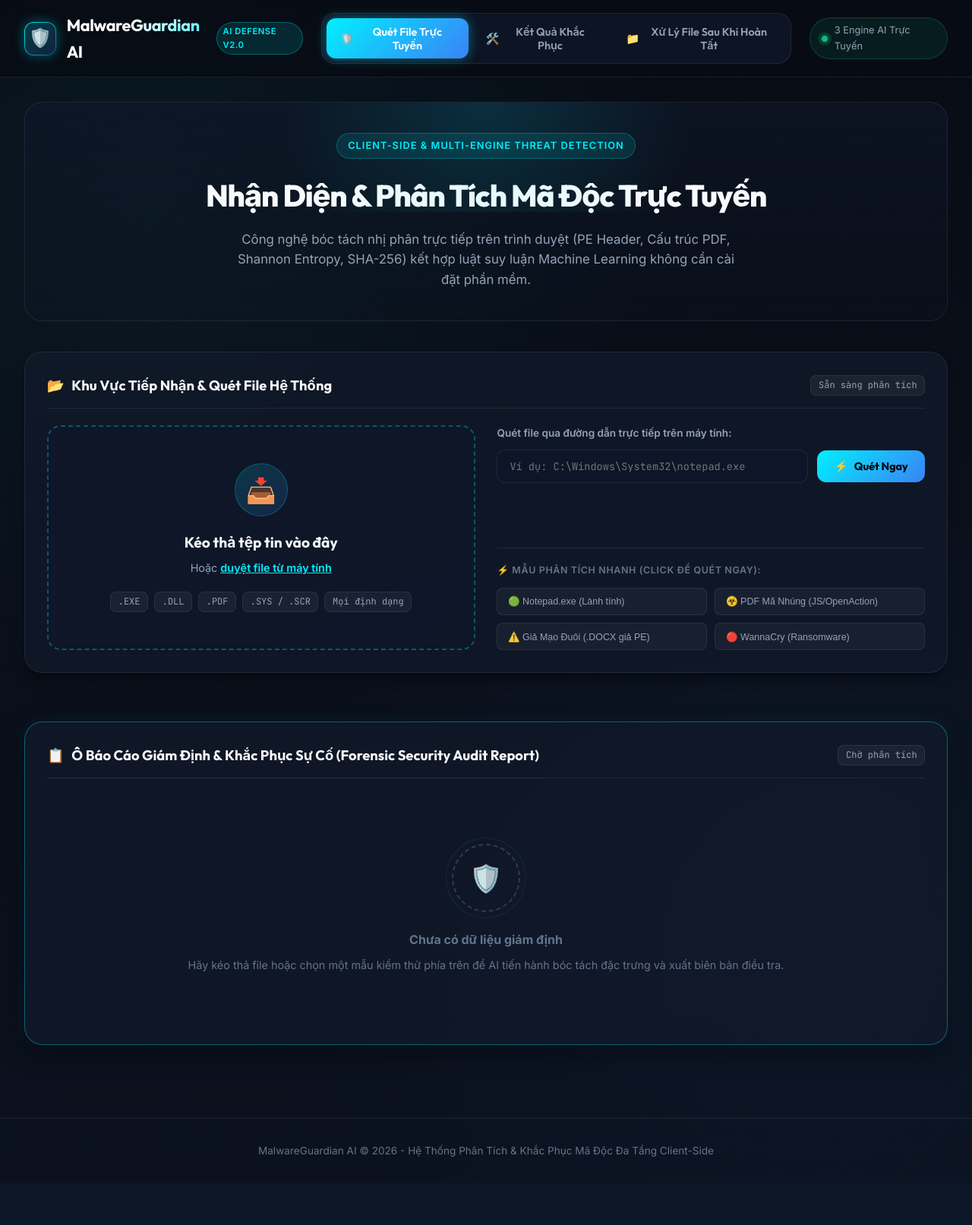
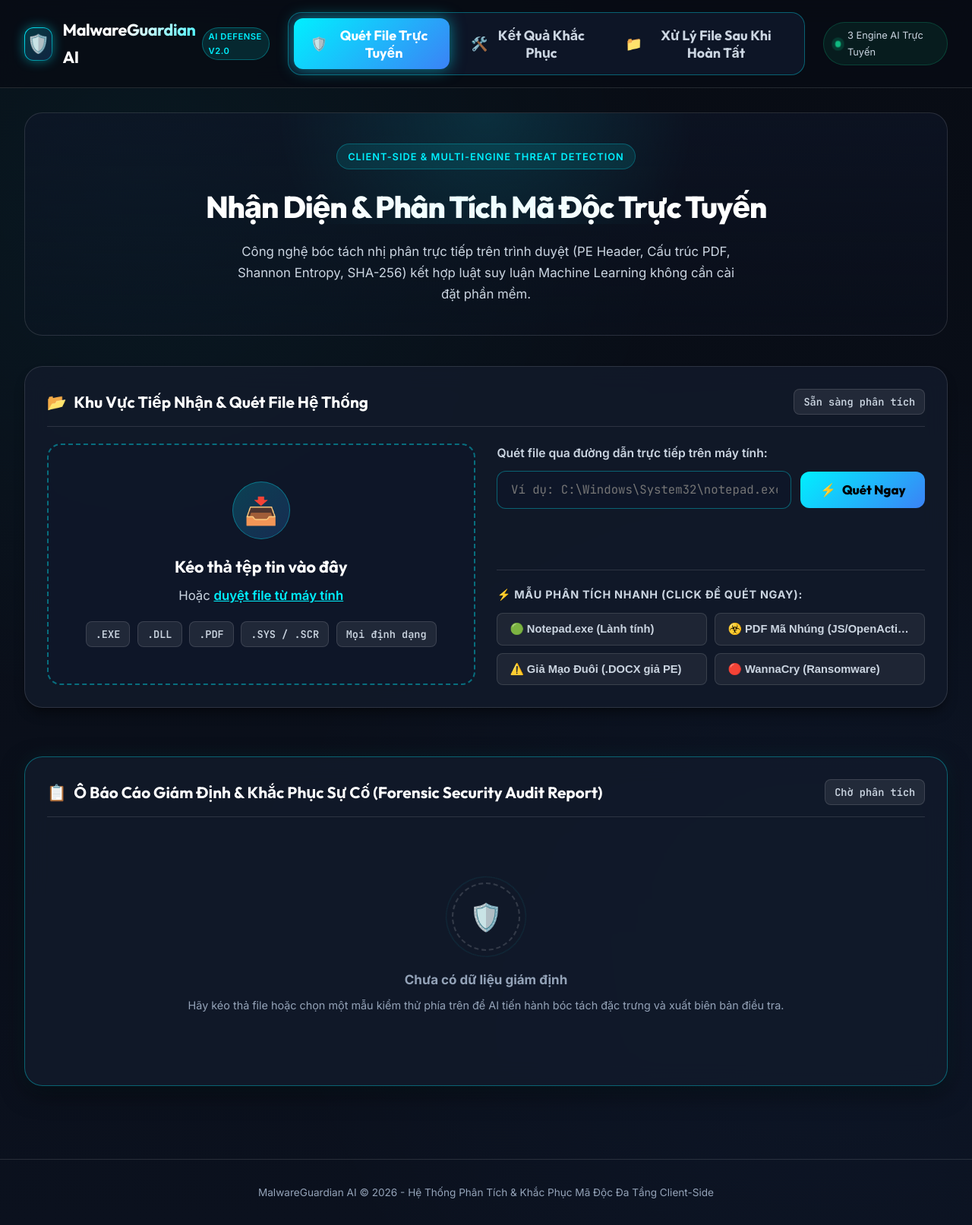
Before and after one commit to LongNgoRyo/AI-POWERED-MULTI-ENGINE-THREAT-DETECTION, a FastAPI app: page / in a window 1280 px wide. Shown: the whole page at 76% size. Before the commit the page ends 1523 px from the top, so only its background shows below. Run offline with FastAPI, Linux system fonts and the light colour scheme; some libraries are stand-ins or nearby versions.

Commit message:
Enlarge font sizes and enhance text contrast for better readability

```diff
--- a/web/static/css/style.css
+++ b/web/static/css/style.css
@@ -6,29 +6,29 @@
 :root {
   --bg-primary: #080c14;
   --bg-secondary: #0f172a;
-  --bg-card: rgba(18, 26, 43, 0.75);
-  --bg-card-hover: rgba(26, 38, 64, 0.85);
-  --border-subtle: rgba(255, 255, 255, 0.08);
-  --border-highlight: rgba(0, 240, 255, 0.25);
+  --bg-card: rgba(18, 26, 43, 0.85);
+  --bg-card-hover: rgba(26, 38, 64, 0.92);
+  --border-subtle: rgba(255, 255, 255, 0.12);
+  --border-highlight: rgba(0, 240, 255, 0.35);
 
   --primary: #00f0ff;
-  --primary-glow: rgba(0, 240, 255, 0.35);
+  --primary-glow: rgba(0, 240, 255, 0.45);
   --primary-gradient: linear-gradient(135deg, #00f0ff 0%, #3b82f6 100%);
 
   --safe: #10b981;
-  --safe-glow: rgba(16, 185, 129, 0.3);
+  --safe-glow: rgba(16, 185, 129, 0.4);
   --safe-gradient: linear-gradient(135deg, #10b981 0%, #059669 100%);
 
   --danger: #f43f5e;
-  --danger-glow: rgba(244, 63, 94, 0.35);
+  --danger-glow: rgba(244, 63, 94, 0.45);
   --danger-gradient: linear-gradient(135deg, #f43f5e 0%, #e11d48 100%);
 
   --warning: #f59e0b;
-  --warning-glow: rgba(245, 158, 11, 0.3);
+  --warning-glow: rgba(245, 158, 11, 0.4);
 
-  --text-main: #f8fafc;
-  --text-muted: #94a3b8;
-  --text-dim: #64748b;
+  --text-main: #ffffff;
+  --text-muted: #cbd5e1;
+  --text-dim: #94a3b8;
 
   --font-heading: 'Outfit', -apple-system, BlinkMacSystemFont, 'Segoe UI', Roboto, sans-serif;
   --font-body: 'Inter', -apple-system, BlinkMacSystemFont, 'Segoe UI', Roboto, sans-serif;
@@ -53,6 +53,7 @@
 
 body {
   font-family: var(--font-body);
+  font-size: 17px;
   background-color: var(--bg-primary);
   background-image:
     radial-gradient(circle at 15% 15%, rgba(0, 240, 255, 0.05) 0%, transparent 40%),
@@ -60,7 +61,7 @@ body {
     linear-gradient(to bottom, #080c14, #0b111e);
   color: var(--text-main);
   min-height: 100vh;
-  line-height: 1.6;
+  line-height: 1.65;
   overflow-x: hidden;
 }
 
@@ -161,11 +162,11 @@ body {
 /* Nav Tabs */
 .nav-tabs {
   display: flex;
-  background: rgba(15, 23, 42, 0.8);
-  padding: 0.35rem;
+  background: rgba(15, 23, 42, 0.9);
+  padding: 0.45rem;
   border-radius: var(--radius-lg);
-  border: 1px solid var(--border-subtle);
-  gap: 0.25rem;
+  border: 1px solid var(--border-highlight);
+  gap: 0.4rem;
 }
 
 .nav-tab-btn {
@@ -173,26 +174,26 @@ body {
   border: none;
   color: var(--text-muted);
   font-family: var(--font-heading);
-  font-size: 0.9rem;
-  font-weight: 600;
-  padding: 0.55rem 1.15rem;
+  font-size: 1.12rem;
+  font-weight: 700;
+  padding: 0.65rem 1.35rem;
   border-radius: var(--radius-md);
   cursor: pointer;
   transition: all 0.25s ease;
   display: flex;
   align-items: center;
-  gap: 0.5rem;
+  gap: 0.6rem;
 }
 
 .nav-tab-btn:hover {
-  color: var(--text-main);
-  background: rgba(255, 255, 255, 0.05);
+  color: #ffffff;
+  background: rgba(255, 255, 255, 0.08);
 }
 
 .nav-tab-btn.active {
   color: #ffffff;
   background: var(--primary-gradient);
-  box-shadow: 0 0 15px rgba(0, 240, 255, 0.4);
+  box-shadow: 0 0 20px rgba(0, 240, 255, 0.5);
 }
 
 /* System Pulse Indicator */
@@ -411,7 +412,7 @@ body {
 
 .card-title {
   font-family: var(--font-heading);
-  font-size: 1.15rem;
+  font-size: 1.3rem;
   font-weight: 700;
   display: flex;
   align-items: center;
@@ -420,8 +421,8 @@ body {
 
 /* Dropzone */
 .dropzone {
-  border: 2px dashed rgba(0, 240, 255, 0.3);
-  background: rgba(15, 23, 42, 0.5);
+  border: 2px dashed rgba(0, 240, 255, 0.4);
+  background: rgba(15, 23, 42, 0.65);
   border-radius: var(--radius-lg);
   padding: 3rem 1.5rem;
   text-align: center;
@@ -433,21 +434,21 @@ body {
 
 .dropzone:hover, .dropzone.dragover {
   border-color: var(--primary);
-  background: rgba(0, 240, 255, 0.05);
-  box-shadow: 0 0 30px rgba(0, 240, 255, 0.15) inset;
+  background: rgba(0, 240, 255, 0.08);
+  box-shadow: 0 0 30px rgba(0, 240, 255, 0.2) inset;
 }
 
 .dropzone-icon {
-  width: 70px;
-  height: 70px;
+  width: 76px;
+  height: 76px;
   margin: 0 auto 1.2rem;
   border-radius: 50%;
-  background: linear-gradient(135deg, rgba(0, 240, 255, 0.15), rgba(59, 130, 246, 0.15));
+  background: linear-gradient(135deg, rgba(0, 240, 255, 0.2), rgba(59, 130, 246, 0.2));
   border: 1px solid var(--border-highlight);
   display: flex;
   align-items: center;
   justify-content: center;
-  font-size: 2rem;
+  font-size: 2.2rem;
   color: var(--primary);
   transition: transform 0.3s ease;
 }
@@ -458,30 +459,32 @@ body {
 
 .dropzone-prompt h3 {
   font-family: var(--font-heading);
-  font-size: 1.2rem;
+  font-size: 1.35rem;
   margin-bottom: 0.4rem;
+  color: #ffffff;
 }
 
 .dropzone-prompt p {
   color: var(--text-muted);
-  font-size: 0.9rem;
+  font-size: 1.05rem;
 }
 
 .supported-chips {
   display: flex;
   align-items: center;
   justify-content: center;
-  gap: 0.5rem;
+  gap: 0.6rem;
   margin-top: 1.2rem;
   flex-wrap: wrap;
 }
 
 .chip {
-  font-size: 0.75rem;
+  font-size: 0.85rem;
   font-family: var(--font-mono);
-  padding: 0.2rem 0.6rem;
+  font-weight: 600;
+  padding: 0.3rem 0.75rem;
   border-radius: var(--radius-sm);
-  background: rgba(255, 255, 255, 0.05);
+  background: rgba(255, 255, 255, 0.08);
   border: 1px solid var(--border-subtle);
   color: var(--text-muted);
 }
@@ -495,7 +498,7 @@ body {
 
 .path-input-group label {
   display: block;
-  font-size: 0.85rem;
+  font-size: 0.98rem;
   font-weight: 600;
   color: var(--text-muted);
   margin-bottom: 0.6rem;
@@ -511,29 +514,29 @@ body {
 .cyber-input {
   flex: 1;
   min-width: 0;
-  background: rgba(15, 23, 42, 0.9);
-  border: 1px solid var(--border-subtle);
+  background: rgba(15, 23, 42, 0.95);
+  border: 1px solid var(--border-highlight);
   border-radius: var(--radius-md);
-  padding: 0.75rem 1rem;
+  padding: 0.85rem 1.1rem;
   color: #fff;
   font-family: var(--font-mono);
-  font-size: 0.85rem;
+  font-size: 0.98rem;
   transition: all 0.25s ease;
 }
 
 .cyber-input:focus {
   outline: none;
   border-color: var(--primary);
-  box-shadow: 0 0 10px var(--primary-glow);
+  box-shadow: 0 0 14px var(--primary-glow);
 }
 
 .cyber-btn {
   background: var(--primary-gradient);
   color: #000;
   font-family: var(--font-heading);
-  font-weight: 700;
-  font-size: 0.9rem;
-  padding: 0.75rem 1.4rem;
+  font-weight: 800;
+  font-size: 1.05rem;
+  padding: 0.85rem 1.6rem;
   border-radius: var(--radius-md);
   border: none;
   cursor: pointer;
@@ -544,12 +547,12 @@ body {
   gap: 0.5rem;
   white-space: nowrap !important;
   flex-shrink: 0 !important;
-  min-width: 125px;
+  min-width: 135px;
 }
 
 .cyber-btn:hover {
   transform: translateY(-2px);
-  box-shadow: 0 0 20px rgba(0, 240, 255, 0.4);
+  box-shadow: 0 0 22px rgba(0, 240, 255, 0.5);
 }
 
 .cyber-btn:active {
@@ -576,11 +579,11 @@ body {
 }
 
 .presets-title {
-  font-size: 0.78rem;
-  font-weight: 600;
+  font-size: 0.9rem;
+  font-weight: 700;
   text-transform: uppercase;
   letter-spacing: 0.05em;
-  color: var(--text-dim);
+  color: var(--text-muted);
   margin-bottom: 0.6rem;
 }
 
@@ -604,10 +607,11 @@ body {
 }
 
 .preset-btn {
-  font-size: 0.78rem;
-  padding: 0.6rem 0.85rem;
+  font-size: 0.92rem;
+  font-weight: 600;
+  padding: 0.7rem 1rem;
   border-radius: var(--radius-sm);
-  background: rgba(255, 255, 255, 0.04);
+  background: rgba(255, 255, 255, 0.06);
   border: 1px solid var(--border-subtle);
   color: var(--text-muted);
   cursor: pointer;
```
Also changed, not shown: other parts of web/static/css/style.css (+49 -40 lines), static/css/style.css (+108 -95 lines).
